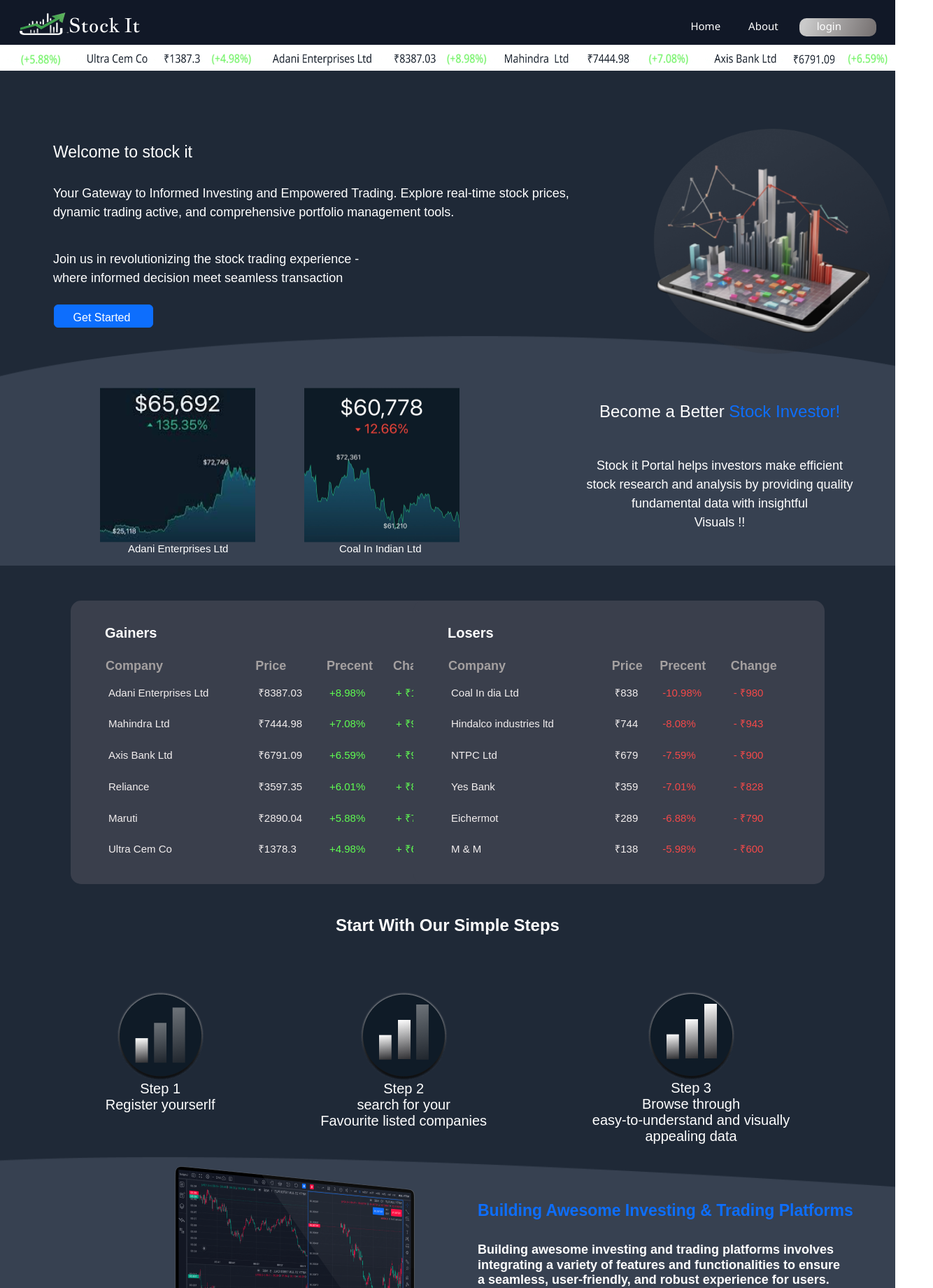
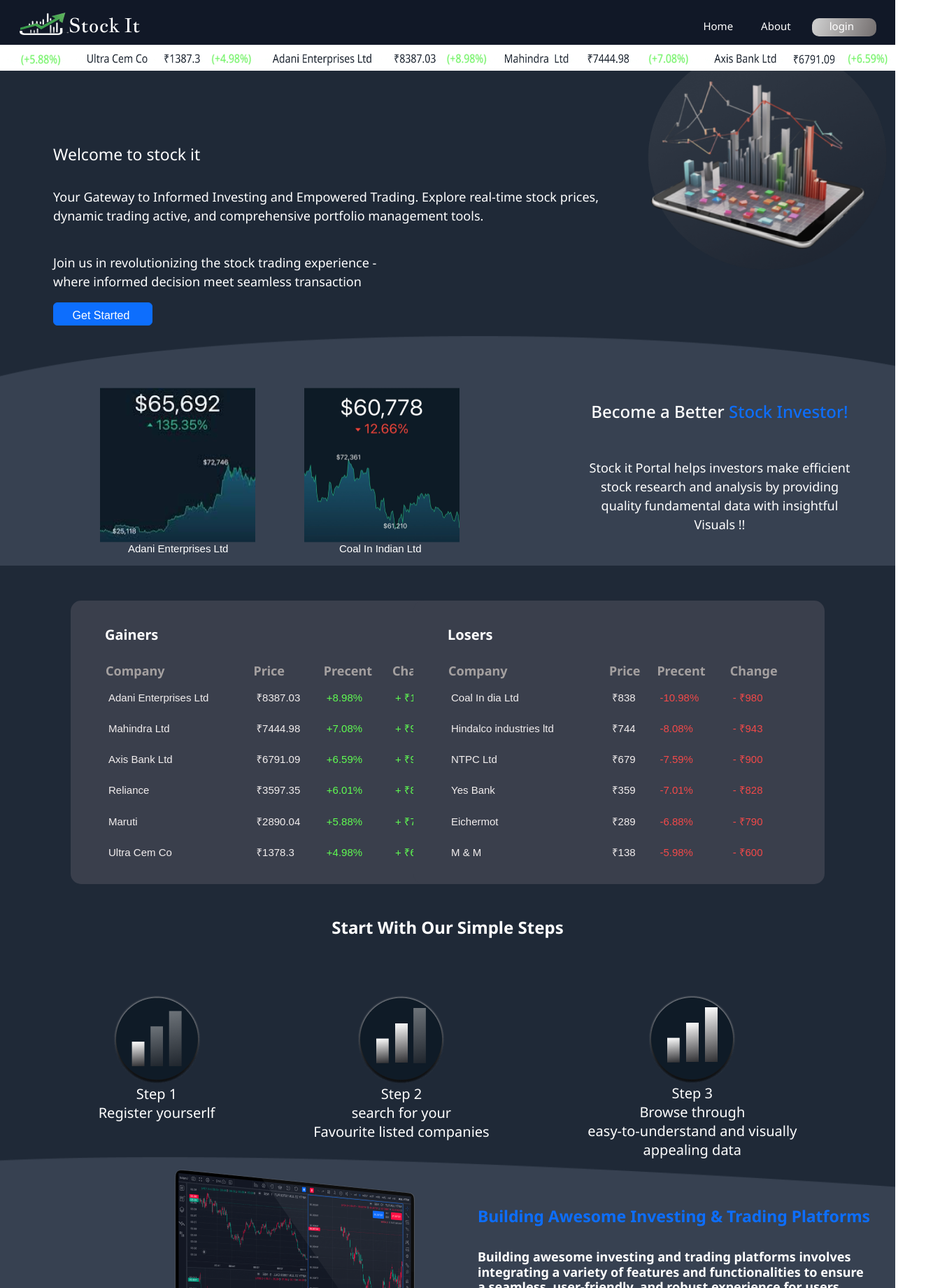
Before and after one commit to soumyasics/stock-it, a React (Vite) app in the folder client/: page /stock_it/landingheader in a window 1280 px wide. Shown: the top 1840 px of the page at 70% size, 1334 px wide, since content can reach past the window. Built offline with nearby package versions, Linux system fonts and the light colour scheme; the HTML template or start-up script is replaced by a standard one.

Commit message:
api integration

```diff
--- a/client/package.json
+++ b/client/package.json
@@ -13,6 +13,8 @@
   "dependencies": {
     "axios": "^1.7.2",
     "bootstrap": "^5.3.3",
+    "jquery": "^3.7.1",
+    "popper.js": "^1.16.1",
     "react": "^18.2.0",
     "react-bootstrap": "^2.10.0",
     "react-dom": "^18.2.0",
--- a/client/src/components/common/userNavbar/CommonNavbar.jsx
+++ b/client/src/components/common/userNavbar/CommonNavbar.jsx
@@ -16,7 +16,7 @@
               <a href="#">Home</a>
               <a href="#">About</a>
               <div className='right-btn'>
-              <button>login</button>
+              <button type='submin'>login</button>
               </div>
 
           </div>
--- a/client/src/components/commonNavbar.css
+++ b/client/src/components/commonNavbar.css
@@ -32,7 +32,7 @@
     display: inline-flex;
     width: auto 73px;
     height: 26px;
-    padding: 6px 20px 10px 15px;
+    padding: 6px 2px 10px 15px;
     justify-content: center;
     align-items: center;
     flex-shrink: 0;
--- a/client/src/components/userHome/header/landingPage-2.css
+++ b/client/src/components/userHome/header/landingPage-2.css
@@ -1,3 +1,5 @@
+@import url('https://fonts.googleapis.com/css2?family=Noto+Sans:ital,wght@0,100..900;1,100..900&display=swap');
+
 .landingheader {
     background: url(../../../assets/images/headerImg.png);
     height: 745px;
@@ -32,6 +34,8 @@
     font-style: normal;
     font-weight: 400;
     line-height: normal;
+    font-family: "Noto Sans";
+
 }
 
 .landingheader-left p {
@@ -40,14 +44,13 @@
     font-style: normal;
     font-weight: 400;
     line-height: 1.5;
+    font-family: "Noto Sans";
+
 }
 
 .landingheader-left-btn {
     width: 150px;
     height: 40px;
-    position: relative;
-    top: 8px;
-    left: 1px;
 }
 
 .landingheader-left-btn button {
@@ -63,9 +66,7 @@
     width: 390px;
     height: 350px;
     flex-shrink: 0;
-    position: relative;
-    right: -50px;
-    top: 120px;
+    margin-left: 70px;
 }
 
 .landingheader-bottom {
@@ -128,6 +129,8 @@
     font-style: normal;
     font-weight: 400;
     line-height: normal;
+    font-family: "Noto Sans";
+
 }
 
 .landingheader-right-bottom p {
@@ -176,6 +179,8 @@
     font-weight: 700;
     line-height: normal;
     padding-top: 35px;
+    font-family: "Noto Sans";
+
 }
 
 .leftbox-inner {
@@ -197,6 +202,8 @@
     font-style: normal;
     font-weight: 700;
     line-height: normal;
+    font-family: "Noto Sans";
+
 }
 
 .leftbox-inner tr,
@@ -229,6 +236,8 @@
     font-weight: 700;
     line-height: normal;
     padding-top: 35px;
+    font-family: "Noto Sans";
+
 }
 
 .rightbox-inner {
@@ -250,6 +259,7 @@
     font-style: normal;
     font-weight: 700;
     line-height: normal;
+    font-family: "Noto Sans";
 }
 
 .rightbox-inner tr {
@@ -279,6 +289,8 @@
     font-style: normal;
     font-weight: 700;
     line-height: normal;
+    font-family: "Noto Sans";
+
 }
 
 .middle-step {
@@ -287,6 +299,8 @@
     display: flex;
     justify-content: space-evenly;
     margin-top: 80px;
+    font-family: "Noto Sans";
+
 }
 
 .middle-step p {
@@ -316,6 +330,8 @@
     line-height: normal;
     padding-left: 90px;
     padding-top: 50px;
+    font-family: "Noto Sans";
+
 }
 
 .landingheader-h2-parag p {
@@ -327,6 +343,8 @@
     font-style: normal;
     font-weight: 700;
     line-height: 1.2;
+    font-family: "Noto Sans";
+
 }
 
 /* landingheader-h3 */
@@ -344,6 +362,8 @@
     width: 1032px;
     text-align: center;
     color: #FFF;
+    font-family: "Noto Sans";
+
 }
 
 .landingheader-h3-content h2 {
@@ -353,6 +373,8 @@
     font-style: normal;
     font-weight: 700;
     line-height: normal;
+    font-family: "Noto Sans";
+
 }
 
 .landingheader-h3-content p {
@@ -377,6 +399,8 @@
     font-weight: 500;
     line-height: normal;
     margin-top: 60px;
+    font-family: "Noto Sans";
+
 }
 .h3-comments img {
     margin-top: 30px;
--- a/client/src/components/userHome/header/landingPage-2.jsx
+++ b/client/src/components/userHome/header/landingPage-2.jsx
@@ -57,7 +57,7 @@
           <h4>Become a Better <span className='middle-text'> Stock Investor!</span></h4>
           <br />
           <p>Stock it Portal helps investors make efficient stock research
-            and analysis by providing quality fundamental data with insightful <br />
+            and analysis by providing quality fundamental data with insightful
             Visuals !!</p>
         </div>
       </div>
--- a/client/src/components/userHome/requestPage.jsx
+++ b/client/src/components/userHome/requestPage.jsx
@@ -2,11 +2,11 @@
 import './requestPage.css'
 import img2 from '../../assets/images/crossbtn.png'
 import axiosInstance from '../../apis/axiosInstance'
-import { useParams } from 'react-router-dom'
+import { Link, useParams } from 'react-router-dom'
 import { BASE_URL } from '../../apis/baseUrl'
 
 function RequestPage() {
-  const [state, setState] = useState({})
+  const [state, setState] = useState({license:{filename:''}})
   const { id } = useParams()
   useEffect(() => {
     axiosInstance.post(`/viewCompanyById/66768c500c19004743abce81`)
@@ -18,8 +18,33 @@
         console.log(error);
       })
   }, [])
+
+  const toAccept = ((e) => {
+    e.preventDefault()
+    axiosInstance.post("/acceptCompanyById/6673dc6eca65d0d24d5333ae")
+      .then((response) => {
+        console.log(response);
+        if (response.data.status == 200) {
+          alert(response.data.msg)
+        } else {
+          alert(response.data.msg)
+        }
+      })
+  })
+  const toDelete = ((e) => {
+    e.preventDefault();
+    axiosInstance.post("deleteCompanyById/6673dc6eca65d0d24d5333ae")
+      .then((res) => {
+        if (res.data.status == 200) {
+          alert(res.data.msg)
+        }else{
+          alert(res.data.msg)
+        }
+      })
+  })
   return (
     <div className='requestpage-bg'>
+
       <div className='requestpage-header'>
         <img src={`${BASE_URL}${state?.logo?.filename}`} alt="profile" />
         <div className='requestpage-companyname'>
@@ -77,7 +102,7 @@
           <tr>
             <td>Company License</td>
             <td>-</td>
-              <td></td>
+            <td><a href={`${BASE_URL}${state?.logo?.filename}`}>{`${BASE_URL}${state?.logo?.filename}`}</a> </td>
           </tr>
           <tr>
             <td>Year Founded</td>
@@ -92,9 +117,10 @@
         </table>
       </div>
       <div className='requestpage-btn'>
-          <button class="btn" type="submit" value="submit" on >Accept</button>
-          <button class="btn" type="submit">Reject</button>
+        <button class="btn" type="submit" value="submit" onClick={toAccept} >Accept</button>
+        <button class="btn" type="submit" value="submit" onClick={toDelete} >Reject</button>
       </div>
+
     </div>
   )
 }
```
Also changed, not shown: client/src/App.jsx (+5 -5 lines), 1 other file (tests, documents, lock files or other folders). Lines whose indentation alone changed are shown as unchanged.
